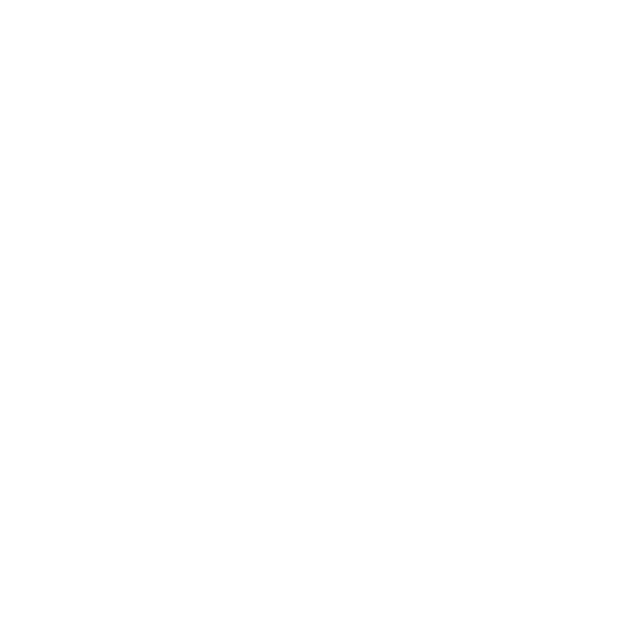
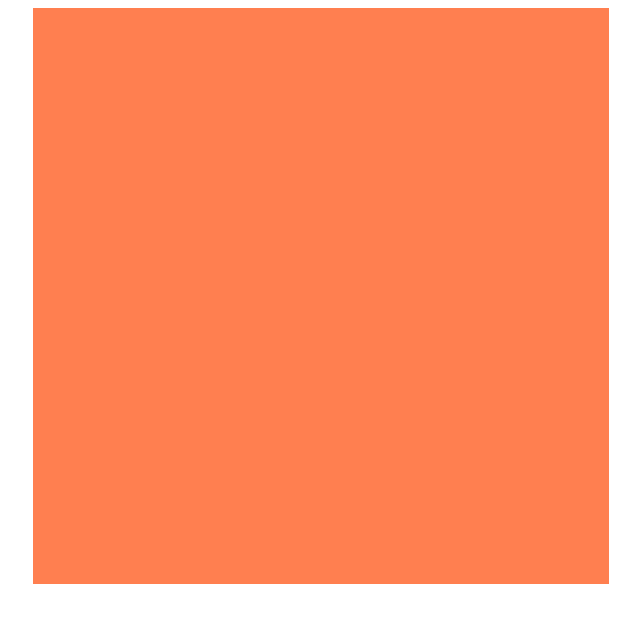
Before and after one commit to hugoharris/etch-a-sketch, a plain HTML site: page index.html in a window 1280 px wide. Shown: the whole page, without its empty margins (319-959 px from the left). Drawn offline with Linux system fonts and the light colour scheme.

Commit message:
add createSurface() function for main sketch surface

```diff
--- a/index.css
+++ b/index.css
@@ -6,3 +6,10 @@
 body {
     box-sizing: border-box;
 }
+
+.sketchpad {
+    display: grid;
+    width: 576px;
+    height: 576px;
+    margin: auto;
+}
--- a/index.html
+++ b/index.html
@@ -9,6 +9,10 @@
     <title>Etch-A-Sketch</title>
 </head>
 <body>
+    <div class="body-container">
+        <div class="sketchpad">
 
+        </div>
+    </div>
 </body>
 </html>
--- a/index.js
+++ b/index.js
@@ -1,3 +1,21 @@
-function createSurface(columns) {
+// assign DOM elements
+const sketchpad = document.querySelector('.sketchpad');
 
+function createSurface(columns, backgroundColor) {
+    sketchpad.style.gridTemplateColumns = `repeat(${columns}, 1fr)`;
+    sketchpad.style.gridTemplateRows = `repeat(${columns}, 1fr)`;
+    sketchpad.style.backgroundColor = backgroundColor;
+
+    // create item divs
+
+    for (let i = 0; i < columns; i++) {
+        for (let j = 0; j < columns; j++) {
+            const newDiv = document.createElement('div');
+            newDiv.classList.add(`col${j}`);
+            newDiv.classList.add(`row${i}`);
+            sketchpad.appendChild(newDiv);
+        }
+    }
 }
+
+createSurface(16, 'coral');
```
